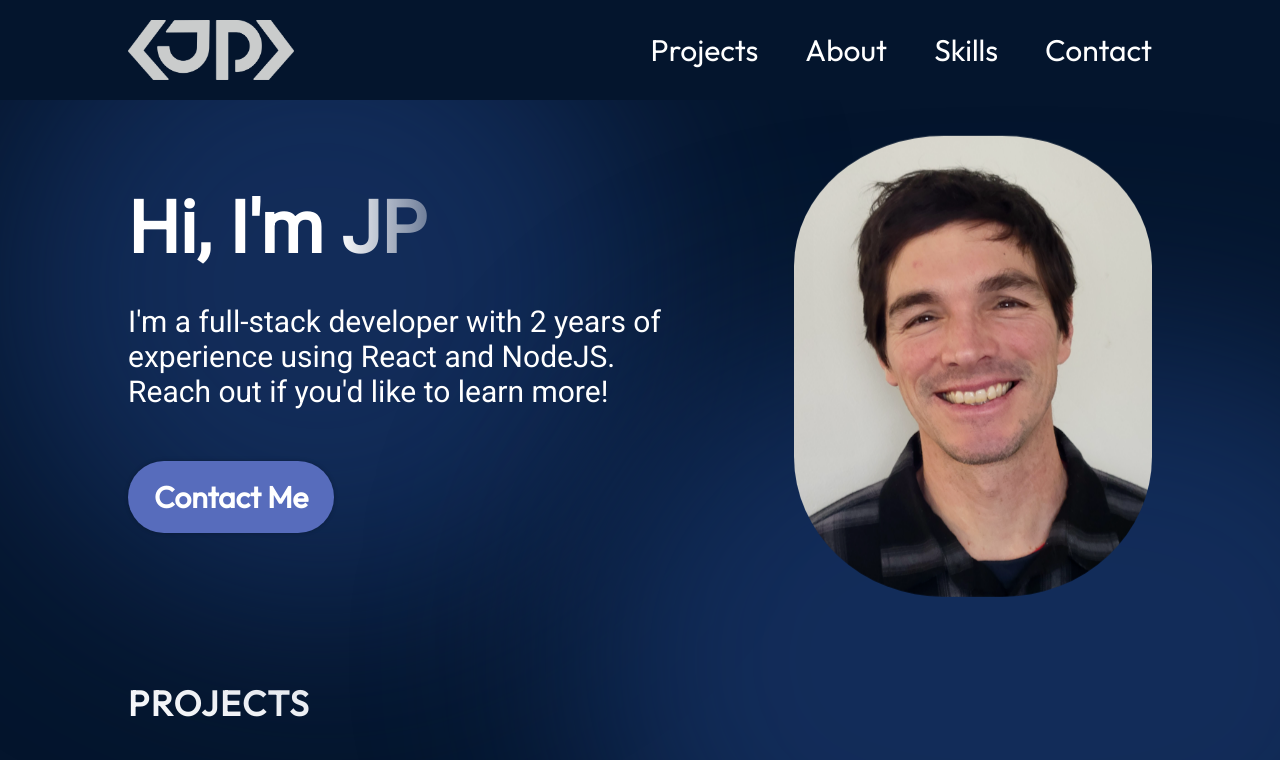
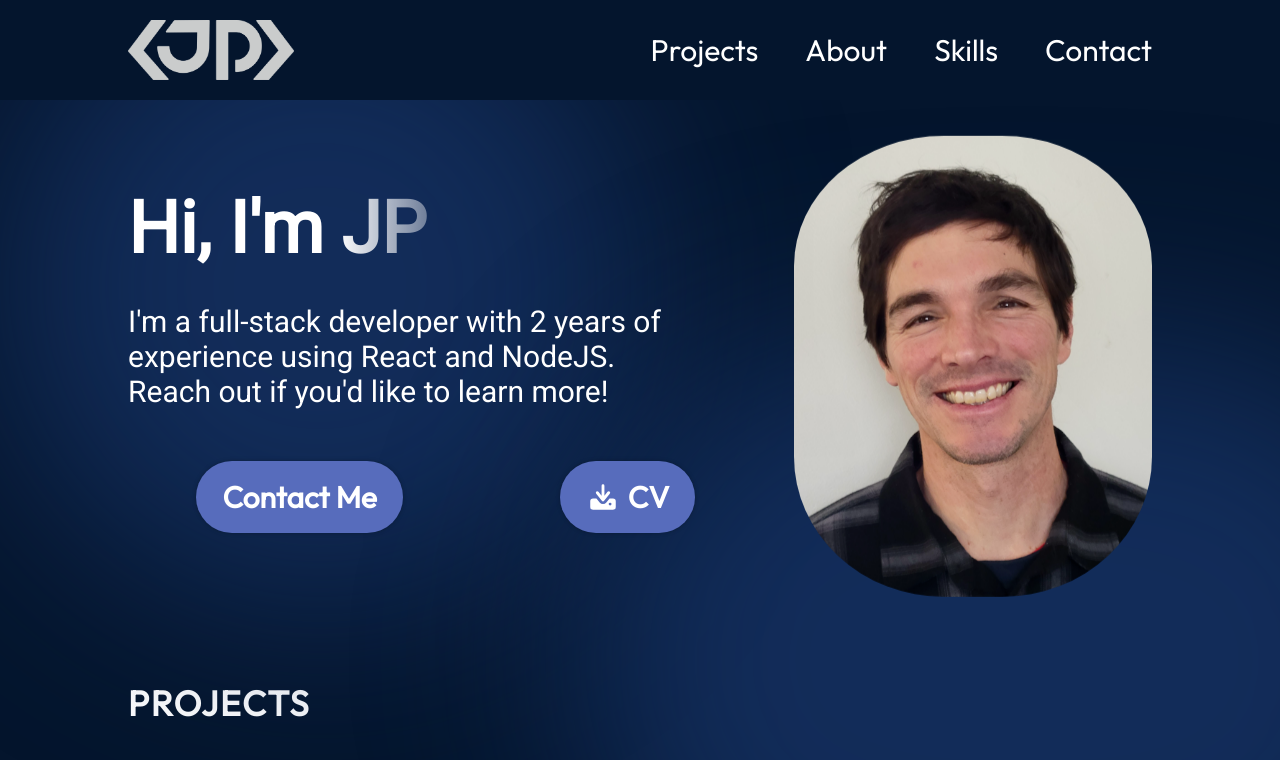
Before and after one commit to JuanPiPem/Portfolio, a React (Vite) app: page / in a window 1280 px wide. Shown: the top 760 px of the page. Built offline with nearby package versions, Linux system fonts and the light colour scheme.

Commit message:
add cv to assets

```diff
--- a/src/components/Contact/Contact.module.css
+++ b/src/components/Contact/Contact.module.css
@@ -47,7 +47,7 @@
 }
 
 .link:hover a {
-  color: #ffdf00;
+  color: var(--color-hover);
 }
 
 @media screen and (max-width: 830px) {
--- a/src/components/Hero/Hero.jsx
+++ b/src/components/Hero/Hero.jsx
@@ -12,9 +12,44 @@ export const Hero = () => {
           I'm a full-stack developer with 2 years of experience using React and
           NodeJS. Reach out if you'd like to learn more!
         </p>
-        <a href="mailto:jplezcano75@gmail.com" className={styles.contactBtn}>
-          Contact Me
-        </a>
+        <div className={styles.action}>
+          <a
+            href="mailto:jplezcano75@gmail.com"
+            className={styles.contactBtn}
+            target="_blank"
+            rel="noopener noreferrer"
+          >
+            Contact Me
+          </a>
+          <a
+            href="/Users/jplezcano/Portfolio/react-portfolio/assets/Juan-Pablo-Lezcano-Resume-20240604 (1).pdf"
+            className={styles.contactBtn}
+            target="_blank"
+            rel="noopener noreferrer"
+          >
+            <svg
+              class="w-6 h-6 text-gray-800 dark:text-white"
+              aria-hidden="true"
+              xmlns="http://www.w3.org/2000/svg"
+              width="34"
+              height="34"
+              fill="currentColor"
+              viewBox="0 0 24 24"
+            >
+              <path
+                fill-rule="evenodd"
+                d="M13 11.15V4a1 1 0 1 0-2 0v7.15L8.78 8.374a1 1 0 1 0-1.56 1.25l4 5a1 1 0 0 0 1.56 0l4-5a1 1 0 1 0-1.56-1.25L13 11.15Z"
+                clip-rule="evenodd"
+              />
+              <path
+                fill-rule="evenodd"
+                d="M9.657 15.874 7.358 13H5a2 2 0 0 0-2 2v4a2 2 0 0 0 2 2h14a2 2 0 0 0 2-2v-4a2 2 0 0 0-2-2h-2.358l-2.3 2.874a3 3 0 0 1-4.685 0ZM17 16a1 1 0 1 0 0 2h.01a1 1 0 1 0 0-2H17Z"
+                clip-rule="evenodd"
+              />
+            </svg>
+            CV
+          </a>
+        </div>
       </div>
       <img
         src={getImageUrl("hero/hero2.png")}
--- a/src/components/Hero/Hero.module.css
+++ b/src/components/Hero/Hero.module.css
@@ -43,13 +43,22 @@
   padding-right: 70px;
 }
 
-/* .action {
+.action {
+  width: 100%;
   display: flex;
+  flex-wrap: wrap;
+  gap: 20px;
+  justify-content: space-around;
+}
 
-  gap: 20px;
-} */
+.contactBtn:hover {
+  color: var(--color-hover);
+}
 
 .contactBtn {
+  display: flex;
+  align-items: center;
+  justify-content: center;
   text-decoration: none;
   background-color: var(--color-primary);
   color: var(--color-text);
@@ -58,6 +67,10 @@
   font-weight: 600;
   padding: 17px 26px;
   box-shadow: 0 0 4px 0 rgba(0, 0, 0, 0.25);
+}
+
+.contactBtn svg {
+  margin-right: 8px;
 }
 
 .heroImg {
--- a/src/components/Projects/ProjectCard.module.css
+++ b/src/components/Projects/ProjectCard.module.css
@@ -21,7 +21,7 @@
 }
 
 .container:hover .title {
-  color: #ffdf00;
+  color: var(--color-hover);
 }
 
 .image {
--- a/src/vars.css
+++ b/src/vars.css
@@ -1,6 +1,7 @@
 :root {
   /* Colours */
   --color-text: #fff;
+  --color-hover: rgb(101, 209, 71);
   --color-primary: #576cbc;
   --color-secondary: #19376d;
   --color-dark: #0b2447;
```
Also changed, not shown: 1 other file (tests, documents, lock files or other folders).
